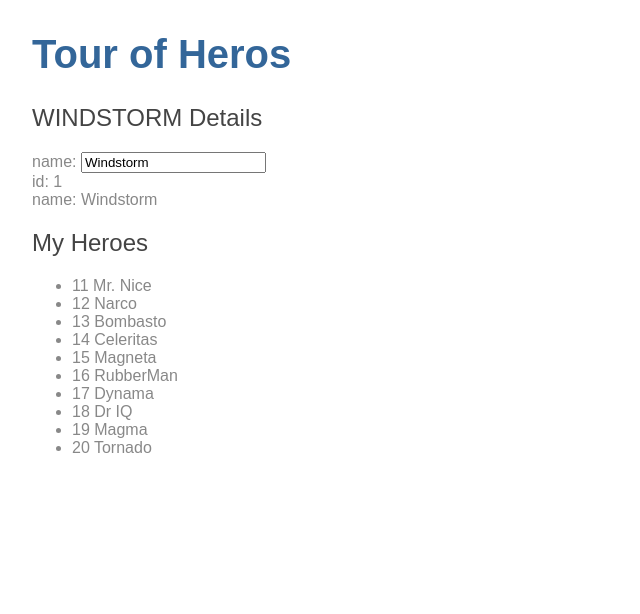
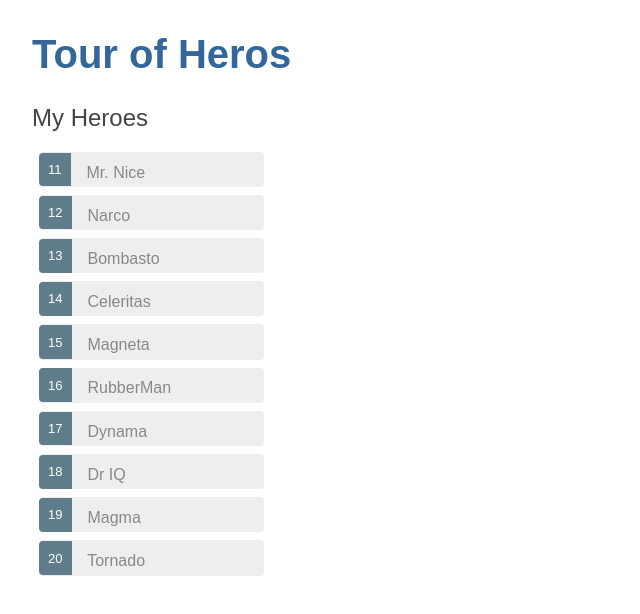
Before and after one commit to tiwiex/angular-hero, an Angular app: page / in a window 1280 px wide. Shown: the top 614 px of the page, without its empty margins (0-640 px from the left). Built offline with nearby package versions, Linux system fonts and the light colour scheme.

Commit message:
hero details generated

```diff
--- a/src/app/app.module.ts
+++ b/src/app/app.module.ts
@@ -4,11 +4,13 @@
 
 import { AppComponent } from './app.component';
 import { HeroesComponent } from './heroes/heroes.component';
+import { HeroDetailComponent } from './hero-detail/hero-detail.component';
 
 @NgModule({
   declarations: [
     AppComponent,
-    HeroesComponent
+    HeroesComponent,
+    HeroDetailComponent
   ],
   imports: [
     BrowserModule,
--- /dev/null
+++ b/src/app/hero-detail/hero-detail.component.html
@@ -0,0 +1,3 @@
+<p>
+  hero-detail works!
+</p>
--- /dev/null
+++ b/src/app/hero-detail/hero-detail.component.ts
@@ -0,0 +1,15 @@
+import { Component, OnInit } from '@angular/core';
+
+@Component({
+  selector: 'app-hero-detail',
+  templateUrl: './hero-detail.component.html',
+  styleUrls: ['./hero-detail.component.css']
+})
+export class HeroDetailComponent implements OnInit {
+
+  constructor() { }
+
+  ngOnInit() {
+  }
+
+}
--- a/src/app/heroes/heroes.component.css
+++ b/src/app/heroes/heroes.component.css
@@ -0,0 +1,48 @@
+/* HeroesComponent's private CSS styles */
+.selected {
+    background-color: #CFD8DC !important;
+    color: white;
+  }
+  .heroes {
+    margin: 0 0 2em 0;
+    list-style-type: none;
+    padding: 0;
+    width: 15em;
+  }
+  .heroes li {
+    cursor: pointer;
+    position: relative;
+    left: 0;
+    background-color: #EEE;
+    margin: .5em;
+    padding: .3em 0;
+    height: 1.6em;
+    border-radius: 4px;
+  }
+  .heroes li.selected:hover {
+    background-color: #BBD8DC !important;
+    color: white;
+  }
+  .heroes li:hover {
+    color: #607D8B;
+    background-color: #DDD;
+    left: .1em;
+  }
+  .heroes .text {
+    position: relative;
+    top: -3px;
+  }
+  .heroes .badge {
+    display: inline-block;
+    font-size: small;
+    color: white;
+    padding: 0.8em 0.7em 0 0.7em;
+    background-color: #607D8B;
+    line-height: 1em;
+    position: relative;
+    left: -1px;
+    top: -4px;
+    height: 1.8em;
+    margin-right: .8em;
+    border-radius: 4px 0 0 4px;
+  }
--- a/src/app/heroes/heroes.component.html
+++ b/src/app/heroes/heroes.component.html
@@ -1,15 +1,18 @@
-<h2>{{hero.name | uppercase}} Details</h2>
-<div>
-  <label>name:
-    <input [(ngModel)]="hero.name" placeholder="name">
-  </label>
-</div>
-<div><span>id: </span>{{hero.id}}</div>
-<div><span>name: </span>{{hero.name}}</div>
-
 <h2>My Heroes</h2>
 <ul class="heroes">
-  <li *ngFor="let hero of heroes">
+  <li *ngFor="let hero of heroes" [class.selected]="hero === selectedHero" (click)="onSelect(hero)">
     <span class="badge">{{hero.id}}</span> {{hero.name}}
   </li>
 </ul>
+
+<div *ngIf="selectedHero">
+
+  <h2>{{selectedHero.name | uppercase}} Details</h2>
+  <div><span>id: </span>{{selectedHero.id}}</div>
+  <div>
+    <label>name:
+      <input [(ngModel)]="selectedHero.name" placeholder="name">
+    </label>
+  </div>
+
+</div>
--- a/src/app/heroes/heroes.component.ts
+++ b/src/app/heroes/heroes.component.ts
@@ -10,15 +10,17 @@
 export class HeroesComponent implements OnInit {
 
   heroes = HEROES;
+  selectedHero: Hero;
 
-  hero: Hero = {
-    id: 1,
-    name: 'Windstorm'
-  };
+
 
   constructor() { }
 
   ngOnInit() {
   }
 
+  onSelect(hero: Hero): void {
+    this.selectedHero = hero;
+  }
+
 }
```
Also changed, not shown: src/app/heroes/hero.ts (+0 -15 lines), src/app/hero-detail/hero-detail.component.css (added), 1 other file (tests, documents, lock files or other folders).
